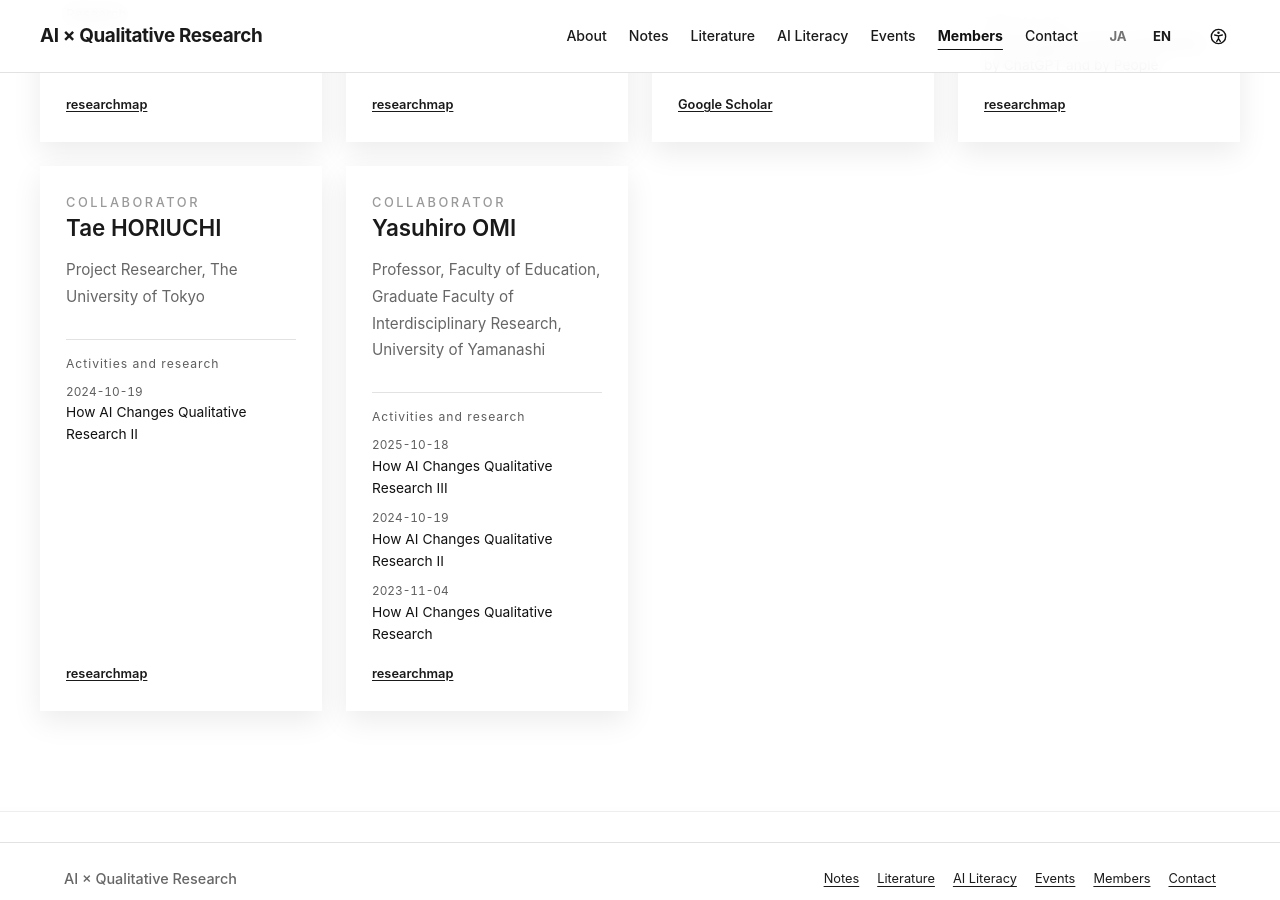
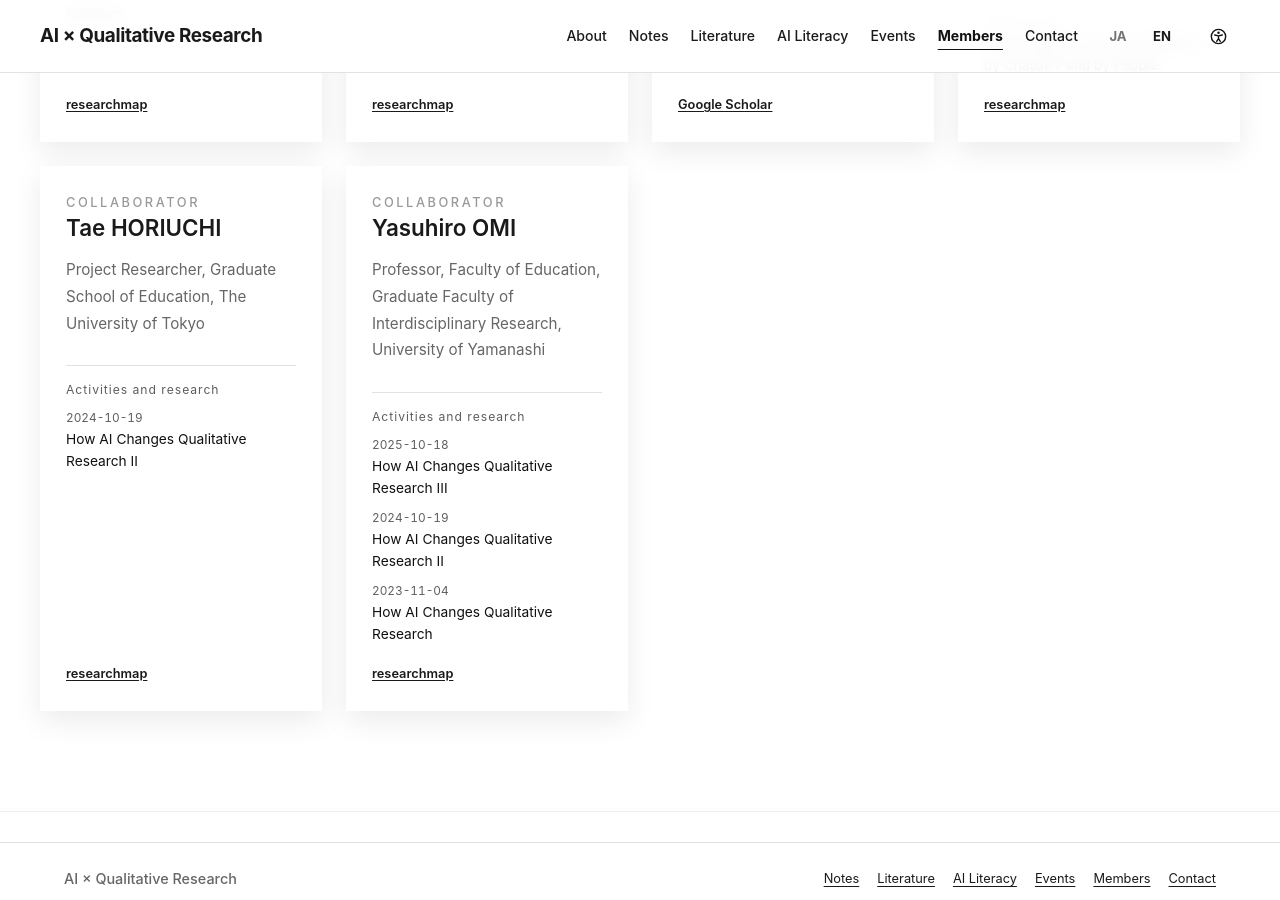
Before and after one commit to xuehaisheng/ai-qualitative-research, a Jekyll site: the page built from members.html, in a window 1280 px wide and 900 px high, scrolled down 1371 px. Built offline with Jekyll 4.4.1, drawn with Linux system fonts in a browser that asks for light colours.

Commit message:
Horiuchi: Graduate School of Education, University of Tokyo
Co-Authored-By: Claude Opus 5.5 <noreply@anthropic.com>
Claude-Session: https://claude.ai/code/session_01Lmg6w9NJRA6yGBV9Eynzga

```diff
--- a/_data/members.json
+++ b/_data/members.json
@@ -180,8 +180,8 @@
       "en": "Collaborator"
     },
     "affiliation": {
-      "ja": "東京大学 特任研究員",
-      "en": "Project Researcher, The University of Tokyo"
+      "ja": "東京大学 大学院教育学研究科 特任研究員",
+      "en": "Project Researcher, Graduate School of Education, The University of Tokyo"
     },
     "bio": {
       "ja": "",
```
